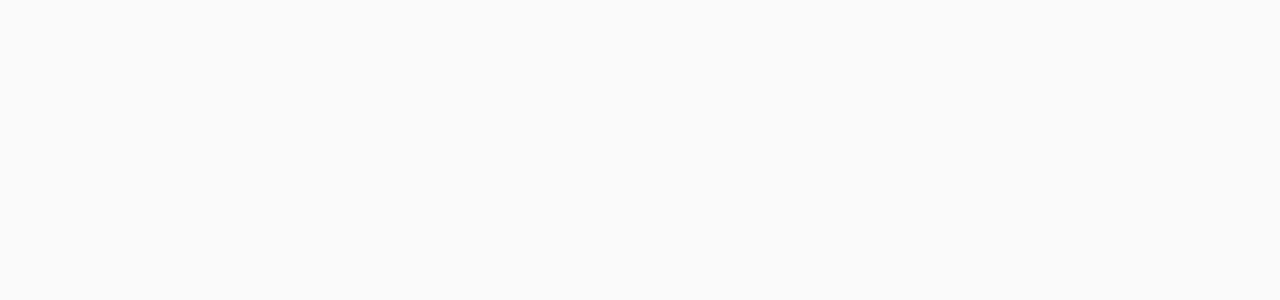
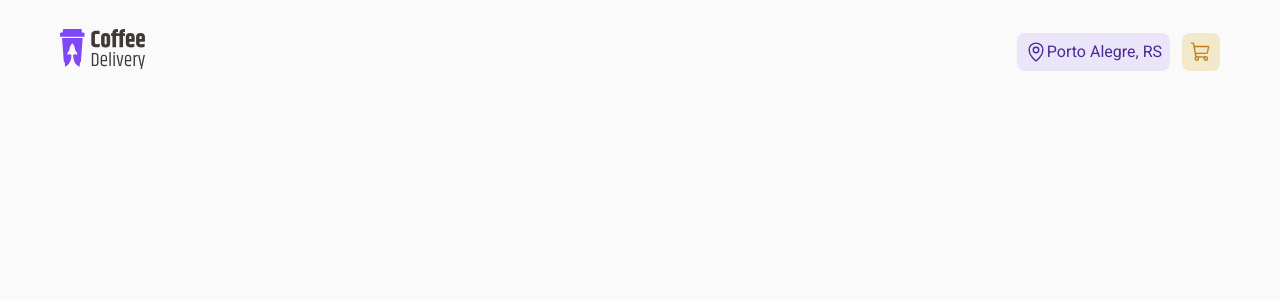
Before and after one commit to degui1/coffee-delivery, a React (Vite) app: page /delivery/1 in a window 1280 px wide. Before the commit this address had no page. Shown: the top 300 px of the page. Built offline with nearby package versions, Linux system fonts and the light colour scheme.

Commit message:
delivery page

```diff
--- a/data.json
+++ b/data.json
@@ -21,7 +21,7 @@
       "title": "Expresso Cremoso",
       "description": "Café expresso tradicional com espuma cremosa",
       "tags": ["tradicional"],
-      "price": 9.90,
+      "price": 19.90,
       "image": "/images/coffees/expresso-cremoso.svg"
     },
     {
--- a/src/App.tsx
+++ /dev/null
@@ -1,19 +0,0 @@
-import { ThemeProvider } from 'styled-components'
-import { defaultTheme } from './styles/themes/default'
-import { GlobalStyle } from './styles/global'
-import { BrowserRouter } from 'react-router-dom'
-import { Router } from './Router'
-import { CartProvider } from './contexts/CartContext'
-
-export function App() {
-  return (
-    <ThemeProvider theme={defaultTheme}>
-      <BrowserRouter>
-        <CartProvider>
-          <Router />
-        </CartProvider>
-      </BrowserRouter>
-      <GlobalStyle />
-    </ThemeProvider>
-  )
-}
--- a/src/Router.tsx
+++ b/src/Router.tsx
@@ -1,17 +1,25 @@
-import { Route, Routes } from 'react-router-dom'
+import { createBrowserRouter } from 'react-router-dom'
 import { DefaultLayout } from './layouts/DefaultLayout'
 import { Home } from './pages/Home'
 import { Checkout } from './pages/Checkout'
 import { Delivery } from './pages/delivery'
 
-export function Router() {
-  return (
-    <Routes>
-      <Route path="/" element={<DefaultLayout />}>
-        <Route path="/" element={<Home />}></Route>
-        <Route path="/checkout" element={<Checkout />}></Route>
-        <Route path="/delivery" element={<Delivery />}></Route>
-      </Route>
-    </Routes>
-  )
-}
+export const router = createBrowserRouter([
+  {
+    element: <DefaultLayout />,
+    children: [
+      {
+        path: '/',
+        element: <Home />,
+      },
+      {
+        path: '/checkout',
+        element: <Checkout />,
+      },
+      {
+        path: '/delivery/:orderId',
+        element: <Delivery />,
+      },
+    ],
+  },
+])
--- a/src/components/Header/index.tsx
+++ b/src/components/Header/index.tsx
@@ -3,8 +3,11 @@
 
 import Logo from '../../../public/images/Logo.svg'
 import { NavLink } from 'react-router-dom'
+import { useCart } from '../../hooks/useCart'
 
 export function Header() {
+  const { cartState } = useCart()
+
   return (
     <HeaderContainer>
       <NavLink to="/">
@@ -16,8 +19,15 @@
           Porto Alegre, RS
         </button>
 
-        <NavLink to="checkout" className="cartButton">
+        <NavLink
+          to="checkout"
+          className="cartButton"
+          aria-disabled={cartState.cart.length === 0}
+        >
           <ShoppingCart size={22} />
+          {cartState.cart.length > 0 ? (
+            <span>{cartState.cart.length}</span>
+          ) : null}
         </NavLink>
       </ActionContainer>
     </HeaderContainer>
--- a/src/components/Header/styles.ts
+++ b/src/components/Header/styles.ts
@@ -1,4 +1,5 @@
 import styled from 'styled-components'
+import { mixins } from '../../styles/mixins'
 
 export const HeaderContainer = styled.header`
   display: flex;
@@ -41,5 +42,28 @@
     padding: 0.5rem;
     background-color: ${(props) => props.theme['yellow-light']};
     color: ${(props) => props.theme['yellow-dark']};
+    &[aria-disabled='true'] {
+      pointer-events: none;
+    }
+
+    position: relative;
+  }
+
+  span {
+    ${mixins.fonts.textS};
+    font-weight: bold;
+    color: ${({ theme }) => theme.white};
+    background-color: ${({ theme }) => theme['yellow-dark']};
+    border-radius: 50%;
+    width: 20px;
+    height: 20px;
+    display: flex;
+    align-items: center;
+    justify-content: center;
+
+    position: absolute;
+    top: 0px;
+    right: 0px;
+    transform: translate(50%, -50%);
   }
 `
--- a/src/layouts/DefaultLayout/index.tsx
+++ b/src/layouts/DefaultLayout/index.tsx
@@ -1,12 +1,21 @@
 import { Outlet } from 'react-router-dom'
 import { LayoutContainer } from './styles'
 import { Header } from '../../components/Header'
+import { ThemeProvider } from 'styled-components'
+import { defaultTheme } from '../../styles/themes/default'
+import { CartProvider } from '../../contexts/CartContext'
+import { GlobalStyle } from '../../styles/global'
 
 export function DefaultLayout() {
   return (
-    <LayoutContainer>
-      <Header />
-      <Outlet />
-    </LayoutContainer>
+    <ThemeProvider theme={defaultTheme}>
+      <CartProvider>
+        <LayoutContainer>
+          <Header />
+          <Outlet />
+        </LayoutContainer>
+        <GlobalStyle />
+      </CartProvider>
+    </ThemeProvider>
   )
 }
--- a/src/main.tsx
+++ b/src/main.tsx
@@ -1,9 +1,10 @@
 import React from 'react'
 import ReactDOM from 'react-dom/client'
-import { App } from './App.tsx'
+import { RouterProvider } from 'react-router-dom'
+import { router } from './Router'
 
 ReactDOM.createRoot(document.getElementById('root')!).render(
   <React.StrictMode>
-    <App />
+    <RouterProvider router={router} />
   </React.StrictMode>,
 )
--- a/src/pages/Checkout/index.tsx
+++ b/src/pages/Checkout/index.tsx
@@ -41,7 +41,7 @@
 type CartFormInputs = {
   cep: number
   street: string
-  number: number
+  number: string
   fullAddress: string
   neighborhood: string
   city: string
@@ -52,7 +52,7 @@
 const newOrder = z.object({
   cep: z.number({ invalid_type_error: 'Informe o CEP' }),
   street: z.string().min(1, 'Informe a rua'),
-  number: z.number().min(1, 'Informe o número da residência'),
+  number: z.string().min(1, 'Informe o número da residência'),
   fullAddress: z.string(),
   neighborhood: z.string().min(1, 'Informe o bairro'),
   city: z.string().min(1, 'Informe a cidade'),
--- a/src/pages/Home/components/Card/index.tsx
+++ b/src/pages/Home/components/Card/index.tsx
@@ -45,6 +45,7 @@
         },
       },
     })
+    setQuantity(0)
   }
 
   return (
@@ -61,7 +62,12 @@
 
         <BuySection>
           <span>
-            R$ <span className="cardPrice">{coffee.price}</span>
+            <span className="cardPrice">
+              {new Intl.NumberFormat('pt-br', {
+                currency: 'BRL',
+                style: 'currency',
+              }).format(coffee.price)}
+            </span>
           </span>
           <Counter
             amount={quantity}
--- a/src/pages/delivery/index.tsx
+++ b/src/pages/delivery/index.tsx
@@ -6,9 +6,29 @@
   DeliveryInfoContainer,
 } from './styles'
 import { useTheme } from 'styled-components'
+import { useCart } from '../../hooks/useCart'
+import { useParams } from 'react-router-dom'
 
 export function Delivery() {
   const theme = useTheme()
+
+  const { cartState } = useCart()
+  const { orderId } = useParams()
+
+  const orderInfo = cartState.orders.find(
+    (order) => order.id === Number(orderId),
+  )
+
+  if (!orderInfo?.id) {
+    return null
+  }
+
+  const paymentMethodTranslation = {
+    credit: 'Cartão de crédito',
+    debit: 'Cartão de débito',
+    cash: 'Dinheiro',
+  }
+
   return (
     <DeliveryContainer>
       <DeliveryHeader>
@@ -25,8 +45,13 @@
               style={{ backgroundColor: theme.purple }}
             />
             <span>
-              Entrega em <span>x, 102</span>
-              <p>Farrapos - Porto Alegre, RS</p>
+              Entrega em{' '}
+              <span>
+                {orderInfo.fullAddress}, {orderInfo.number}
+              </span>
+              <p>
+                {orderInfo.neighborhood} - {orderInfo.city}, {orderInfo.state}
+              </p>
             </span>
           </div>
           <div>
@@ -48,7 +73,7 @@
             />
             <span>
               Pagamento na entrega
-              <p>Cartão de crédito</p>
+              <p>{paymentMethodTranslation[orderInfo.paymentMethod]}</p>
             </span>
           </div>
         </DeliveryInfoContainer>
--- a/src/reducers/Cart/CartReducer.ts
+++ b/src/reducers/Cart/CartReducer.ts
@@ -164,7 +164,7 @@
         ...action.payload.order,
       }
 
-      action.payload.callbackNavigation(`/success/${newOrder.id}/success`)
+      action.payload.callbackNavigation(`/delivery/${newOrder.id}`)
 
       return {
         cart: [],
```
